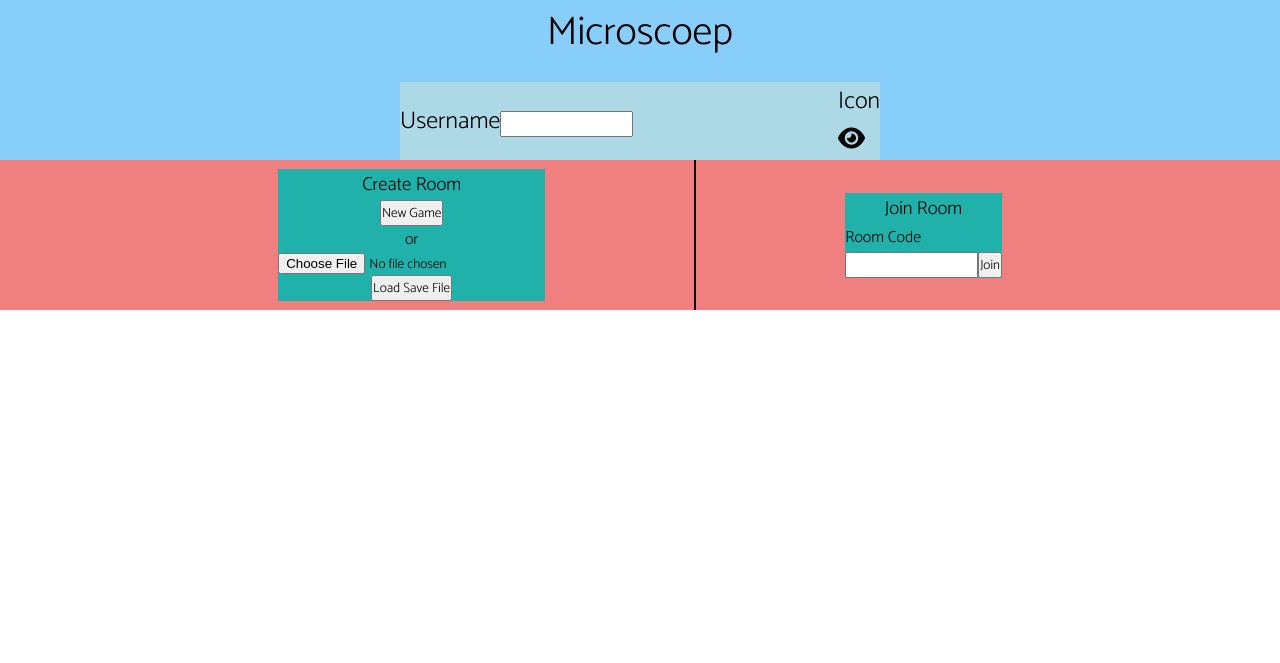
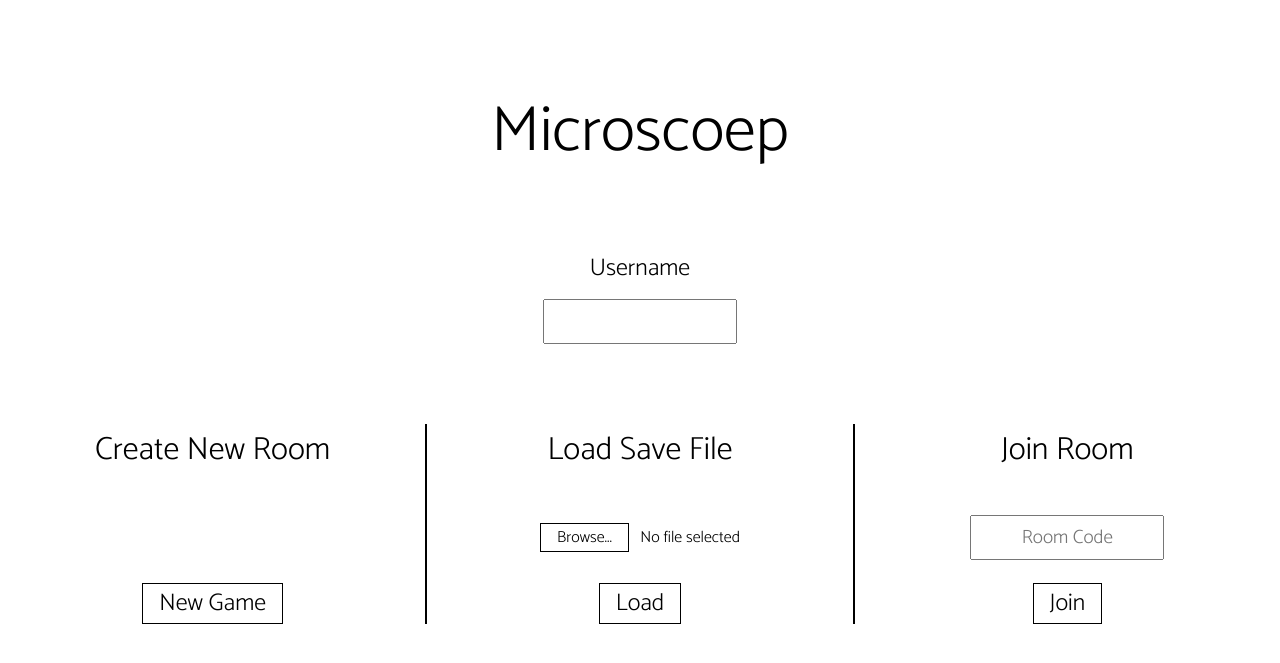
Before and after one commit to ZeptrodOglyvox/Microscoep, a Node server app: page / in a window 1280 px wide. Shown: the part 55-718 px from the top of the page. Run offline with Node 20, Linux system fonts and the light colour scheme; some libraries are stand-ins or nearby versions.

Commit message:
First release

```diff
--- a/client/css/index.css
+++ b/client/css/index.css
@@ -34,34 +34,74 @@
     user-select: none;
     cursor: default; }
 
-.top-container {
-  background-color: lightskyblue;
-  display: flex;
-  flex-direction: column;
-  justify-content: space-between;
-  align-items: center;
-  height: 10rem; }
-  .top-container h2 {
-    font-size: 2.5rem; }
+h2 {
+  display: block;
+  font-size: 4rem;
+  text-align: center;
+  margin-top: 10vh;
+  margin-bottom: 8vh; }
 
 .info-container {
   display: flex;
+  flex-direction: column;
+  justify-content: center;
+  align-items: center;
+  gap: .7rem;
+  font-size: 1.5rem;
+  margin-bottom: 10vh; }
+
+input[type="text"] {
+  font-size: 1.2rem;
+  text-align: center;
+  padding: .3rem 0; }
+
+.bottom-container {
+  display: flex;
   justify-content: space-between;
   align-items: center;
-  width: 30rem;
-  font-size: 1.5rem;
-  background-color: lightblue; }
-
-.bottom-container {
-  background-color: lightcoral;
-  display: flex;
-  justify-content: center;
-  align-items: center; }
-  .bottom-container div {
-    background-color: lightseagreen;
+  height: 25vh;
+  width: 100%;
+  max-width: 80rem;
+  margin: auto; }
+  .bottom-container > div {
+    flex: 1;
+    position: relative;
     display: flex;
     flex-direction: column;
-    align-items: center; }
+    justify-content: space-between;
+    align-items: center;
+    height: 100%;
+    gap: .5rem;
+    border-left: 1px solid black;
+    border-right: 1px solid black; }
+    .bottom-container > div:nth-of-type(2) {
+      gap: .8rem; }
+      .bottom-container > div:nth-of-type(2) p {
+        font-size: 1.5rem; }
+    .bottom-container > div h3 {
+      font-size: 2rem;
+      margin-bottom: 1rem; }
+    .bottom-container > div input[type="submit"] {
+      background-color: #fff;
+      border: 1px solid black;
+      font-size: 1.5rem;
+      padding: 0 1rem; }
+    .bottom-container > div #fakeinput {
+      background-color: #fff;
+      border: 1px solid black;
+      font-size: 1rem;
+      padding: 0 1rem; }
+    .bottom-container > div input[type="submit"]:hover, .bottom-container > div #fakeinput:hover {
+      background-color: var(--hover-color); }
+  .bottom-container > div:nth-of-type(1) {
+    border-left: none; }
+  .bottom-container > div:nth-of-type(3) {
+    border-right: none; }
+
+#roomcode-container {
+  position: relative;
+  text-align: center;
+  bottom: 1rem; }
 
 #notification {
   position: fixed;
--- a/client/js/index.js
+++ b/client/js/index.js
@@ -4,3 +4,11 @@ $('#form').on('submit', function(event) {
         notify('Username can\'t be blank.');
     }
 });
+
+$('#fakeinput').on('click', function() {
+    $("#fileinput").click();
+});
+
+$('#fileinput').change(function() {
+    $('#filename').text($('#fileinput')[0].files[0].name);
+});
--- a/client/js/socket.js
+++ b/client/js/socket.js
@@ -11,13 +11,12 @@ function readCookie(name) {
 	return null;
 }
 
-
-
 const username = readCookie('username');
 const roomId = readCookie('roomId');
 
 socket.on('connect', () => {
     socket.emit('register', username, roomId);
+    $('#room-code strong').text(roomId);
 });
 
 socket.on('setup', (data) =>{
--- a/client/sass/index.scss
+++ b/client/sass/index.scss
@@ -18,41 +18,101 @@
     }
 }
 
-.top-container {
-    background-color: lightskyblue;
-    display: flex;
-    flex-direction: column;
-    justify-content: space-between;
-    align-items: center;
-    height: 10rem;
-
-    h2 {
-        font-size: 2.5rem;
-    }
+h2 {
+    display: block;
+    font-size: 4rem;
+    text-align: center;
+    margin-top: 10vh;
+    margin-bottom: 8vh;
 }
 
 .info-container {
     display: flex;
-    justify-content: space-between;
+    flex-direction: column;
+    justify-content: center;
     align-items: center;
-    width: 30rem;
+    gap: .7rem;
     font-size: 1.5rem;
-    background-color: lightblue;
+    margin-bottom: 10vh;
+}
+
+input[type="text"] {
+    font-size: 1.2rem;
+    text-align: center;
+    padding: .3rem 0;
 }
 
 .bottom-container {
-    background-color: lightcoral;
+    // background-color: lightskyblue;
     display: flex;
-    justify-content: center;
+    justify-content: space-between;
     align-items: center;
+    height: 25vh;
+    width: 100%;
+    max-width: 80rem;
+    margin: auto;
 
-    div {
-        background-color: lightseagreen;
+    // svg {
+    //     flex: 1;
+    // }
+
+    & > div {
+        // background-color: lime;
+        flex: 1;
+        position: relative;
         display: flex;
         flex-direction: column;
+        justify-content: space-between;
         align-items: center;
+        height: 100%;
+        gap: .5rem;
 
+        &:nth-of-type(2){
+            gap: .8rem;
+            p {
+                font-size: 1.5rem;
+            }
+        }
+
+
+        h3 {
+            font-size: 2rem;
+            margin-bottom: 1rem;
+        }
+
+        input[type="submit"] {
+            background-color: #fff;
+            border: 1px solid black;
+            font-size: 1.5rem;
+            padding: 0 1rem;
+        }
+
+        #fakeinput {
+            background-color: #fff;
+            border: 1px solid black;
+            font-size: 1rem;
+            padding: 0 1rem;
+        }
+
+        input[type="submit"]:hover, #fakeinput:hover {
+            background-color: var(--hover-color);
+        }
+        border-left: 1px solid black;
+        border-right: 1px solid black;
     }
+
+    & > div:nth-of-type(1) {
+        border-left: none;
+    }
+    & > div:nth-of-type(3) {
+        border-right: none;
+    }
+}
+
+#roomcode-container {
+    position: relative;
+    text-align: center;
+    bottom: 1rem;
 }
 
 
--- a/client/templates/index.pug
+++ b/client/templates/index.pug
@@ -16,31 +16,25 @@ head
 nav.navbar
   h1.logo Microscoep
 form#form(action='/room', method='POST', encType="multipart/form-data")
-  .top-container
-    h2 Microscoep
-    .info-container
-      span
-        label(for='username') Username
-        input#username(type='text', name='username', maxlength='14')
-      span
-        p Icon
-        span.fas.fa-eye.icon
+  h2 Microscoep
+  .info-container
+      label(for='username') Username
+      input#username(type='text', name='username', maxlength='14')
   .bottom-container
     div
-      h3 Create Room
+      h3 Create New Room
       input(type='submit', name='new', value='New Game')
-      p or
-      input(type='file', name='saveFile')
-      input(type='submit', name='load', value='Load Save File')
-    svg
-      line(x1='50%', y1='0', x2='50%', y2='100%', stroke='black', stroke-width='2')
+    div
+      h3 Load Save File
+      input#fileinput(type='file', name='saveFile', style='display:none;')
+      span
+        button(id="fakeinput" type="button") Browse...
+        span(id="filename") &nbsp;&nbsp;&nbsp;No file selected
+      input(type='submit', name='load', value='Load')
     div
       h3 Join Room
-      label(for='room')
-        | Room Code
-        p
-        input#room(type='text', name='roomId')
-        input(type='submit', name='join', value='Join')
+      input#room(type='text', name='roomId', maxlength='6', placeholder='Room Code')
+      input(type='submit', name='join', value='Join')
 #notification
   p  This text can&apos;t be blank.
   i.fas.fa-microscope
--- a/server/app.js
+++ b/server/app.js
@@ -11,25 +11,23 @@ const session = require('express-session');
 const fileUpload = require('express-fileupload');
 const flash = require('connect-flash');
 const port = 3000;
+const bp = require('body-parser');
 
-const bp = require('body-parser');
-const { emit } = require('process');
+// function errorHandler(err) {
+//     if (err) console.error(err);
+// }
 
-function errorHandler(err) {
-    if (err) console.error(err);
-}
+// function renderSass(fileName) {
+//     sass.render({file: path.join(__dirname, '..', 'client', 'sass', `${fileName}.scss`)}, (err, result) => {
+//         if (!err) {
+//             fs.writeFile(path.join(__dirname, '..', 'client', 'css',  `${fileName}.css`), result.css, errorHandler);
+//         } else {
+//             errorHandler(err);
+//         }
+//     });
+// }
 
-function renderSass(fileName) {
-    sass.render({file: path.join(__dirname, '..', 'client', 'sass', `${fileName}.scss`)}, (err, result) => {
-        if (!err) {
-            fs.writeFile(path.join(__dirname, '..', 'client', 'css',  `${fileName}.css`), result.css, errorHandler);
-        } else {
-            errorHandler(err);
-        }
-    });
-}
-
-['style', 'index'].forEach(renderSass);
+// ['style', 'index'].forEach(renderSass);
 
 app.set('view engine', 'pug');
 app.set('views', path.join(__dirname, '..', 'client', 'templates'))
@@ -71,7 +69,12 @@ app.post('/room', function(req, res) {
         rooms[roomId] = JSON.parse(saveFile.data);
     } else if (form.join){
         roomId = form.roomId.toUpperCase();
-        if (rooms[roomId].onlinePlayers.some(p => p.username == form.username)) {
+        if(!rooms[roomId]) {
+            req.flash('notification','Whopsie! The room you are trying to join doesn\'t exist.');
+            res.redirect('/');
+            return;
+        }
+        else if (rooms[roomId].onlinePlayers.some(p => p.username == form.username)) {
             req.flash('notification', 'This username is already taken in this room.');
             res.redirect('/');
             return;
@@ -98,10 +101,10 @@ app.get('/room/:roomId', function(req, res) {
     }
 });
 
+app.get('/room/:roomId/save_file', function(req, res) {
+    res.json(rooms[req.params.roomId]);
+});
+
 http.listen(port, () => {
     console.log(`App listening at http://localhost:${port}`);
 });
-
-app.get('/room/:roomId/save_file', function(req, res) {
-    res.json(rooms[req.params.roomId]);
-});
```
Also changed, not shown: client/css/style.css (+18 -1 lines), client/sass/layout.scss (+22 -1 lines), client/templates/app.pug (+9 -0 lines), package.json (+7 -3 lines).
